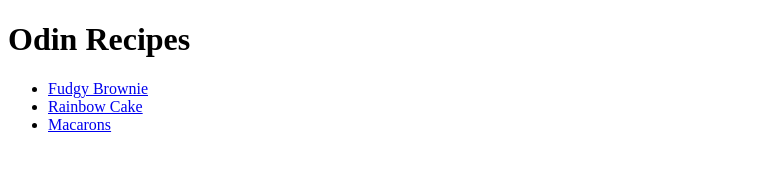
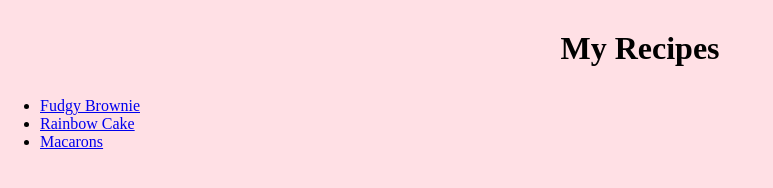
Before and after one commit to xJinnix/odin-recipes, a plain HTML site: page index.html in a window 1280 px wide. Shown: the whole page, without its empty margins (0-773 px from the left). Drawn offline with Linux system fonts and the light colour scheme.

Commit message:
add color, center new title

```diff
--- a/index.html
+++ b/index.html
@@ -4,15 +4,16 @@
 <head>
     <meta charset="UTF-8">
     <meta name="viewport" content="width=device-width, initial-scale=1.0">
-    <title>Odin Recipes</title>
+    <title>My Recipes</title>
+    <link rel="stylesheet" href="styles.css">
 </head>
 
 <body>
-        <h1>Odin Recipes</h1>
+        <h1 class="title">My Recipes</h1>
             <ul>
-                <li><a href="./recipes/fudgy_brownie.html">Fudgy Brownie</a></li>
-                <li><a href="./recipes/rainbow_cake.html">Rainbow Cake</a></li>
-                <li><a href="./recipes/macarons.html">Macarons</a></li>
+                <li><a href="./recipes/fudgy_brownie.html" target="_blank" rel="noopener noreferrer">Fudgy Brownie</a></li>
+                <li><a href="./recipes/rainbow_cake.html" target="_blank" rel="noopener noreferrer">Rainbow Cake</a></li>
+                <li><a href="./recipes/macarons.html" target="_blank" rel="noopener noreferrer">Macarons</a></li>
             </ul>
 
 </body>
--- /dev/null
+++ b/styles.css
@@ -0,0 +1,14 @@
+*{
+    box-sizing: border-box;
+    margin: 0;
+}
+
+body{
+background-color: rgb(255, 224, 229);
+}
+
+.title{
+    margin: 20px auto;
+    padding: 10px;
+    text-align: center;
+}
```
